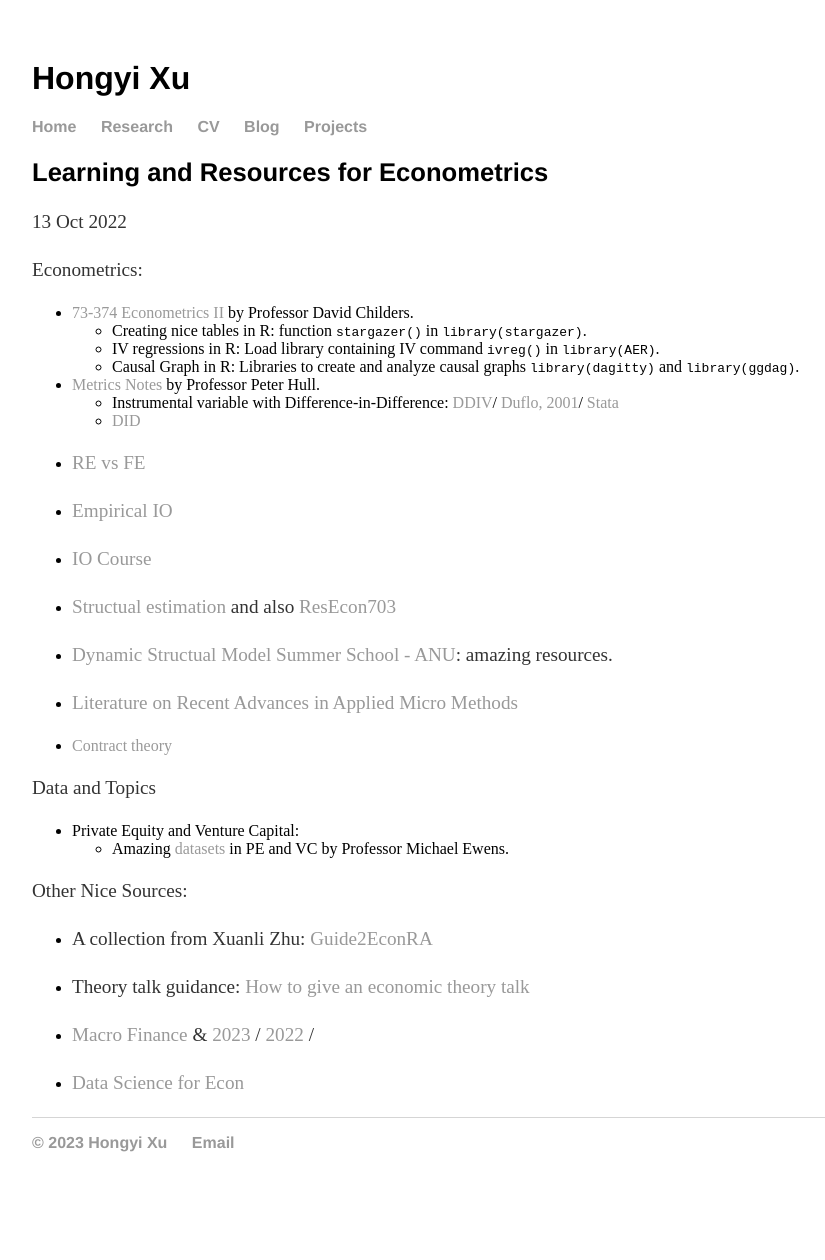
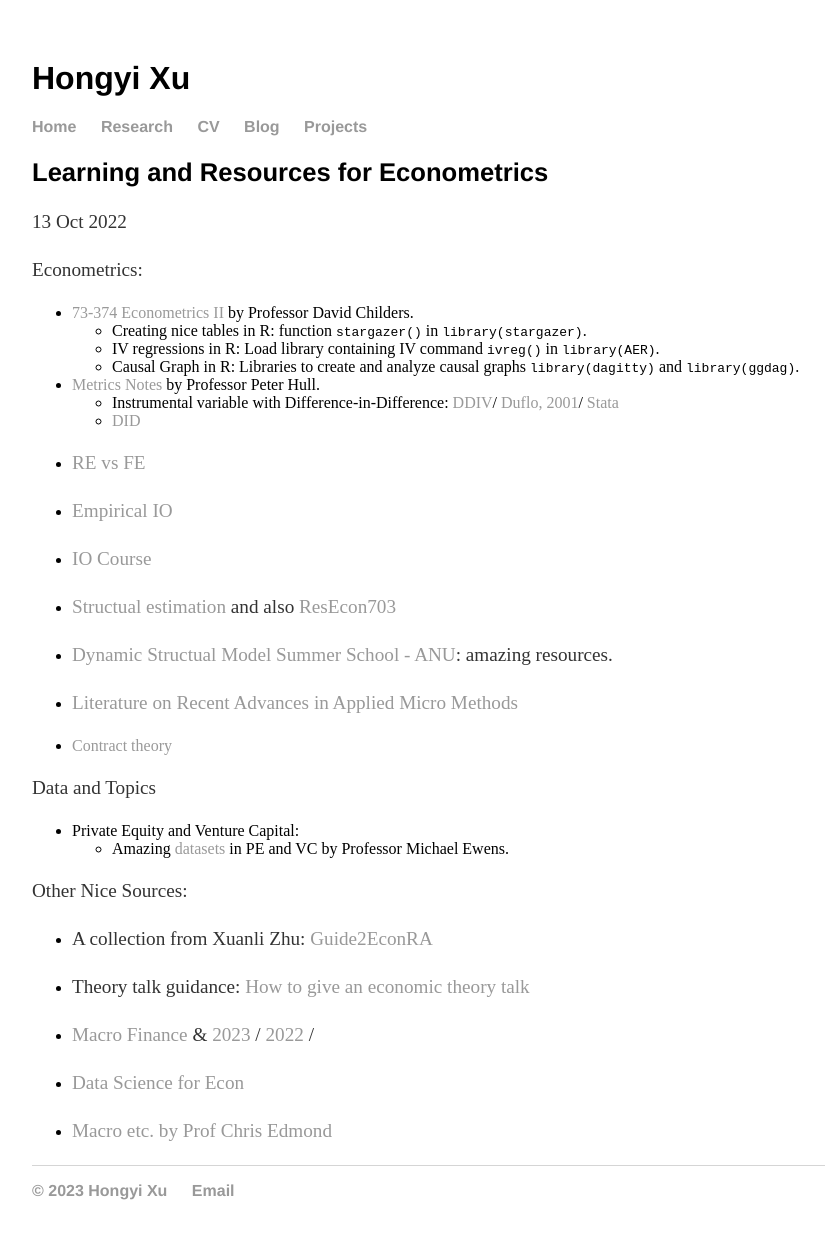
Before and after one commit to hongyileoxu/hongyileoxu.github.io, a Jekyll site: the page built from _posts/2022-10-13-great-resources.md, in a window 1280 px wide. Shown: the whole page, without its empty margins (160-985 px from the left). Built offline with Jekyll 4.4.1, drawn with Linux system fonts in a browser that asks for light colours; before the commit the page ends 1212 px from its top, so only the background shows below that.

Commit message:
Update 2022-10-13-great-resources.md

```diff
--- a/_posts/2022-10-13-great-resources.md
+++ b/_posts/2022-10-13-great-resources.md
@@ -41,3 +41,5 @@ Other Nice Sources:
 -  [Macro Finance](https://initiative.princeton.edu) & [2023](https://youtube.com/playlist?list=PLPKR-Xs1slgSRm8PtH49H5G1Zr7eiEl0Q&si=kdfn_2BLH7OskABr) / [2022](https://youtube.com/playlist?list=PLPKR-Xs1slgRvgQO0aqLhnW3Z8gq4bdSp&si=OZH8WHVHmbVmGuUb) /
 
 -  [Data Science for Econ](https://github.com/uo-ec607/lectures.git)
+
+-  [Macro etc. by Prof Chris Edmond](http://www.chrisedmond.net/teaching.html)
```
